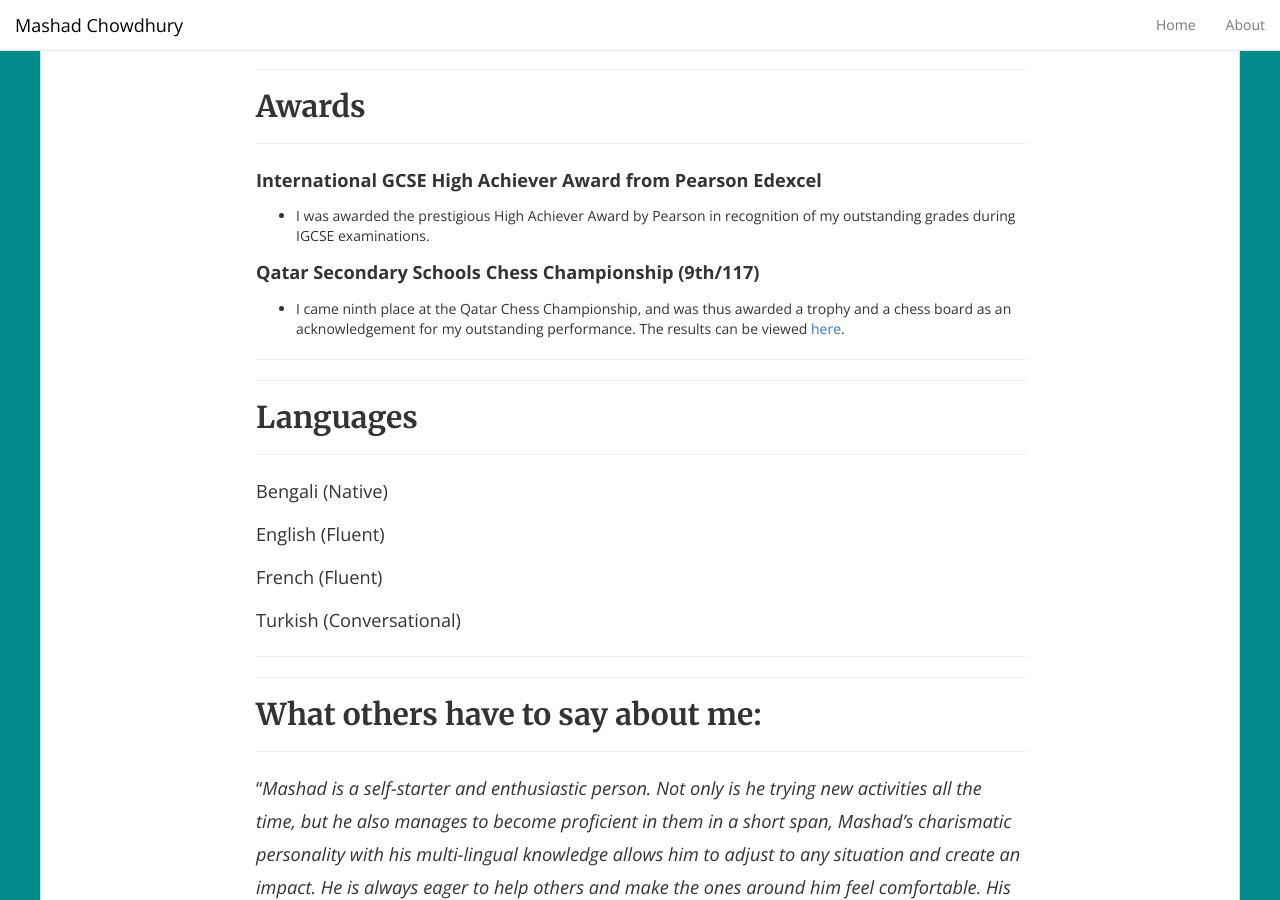
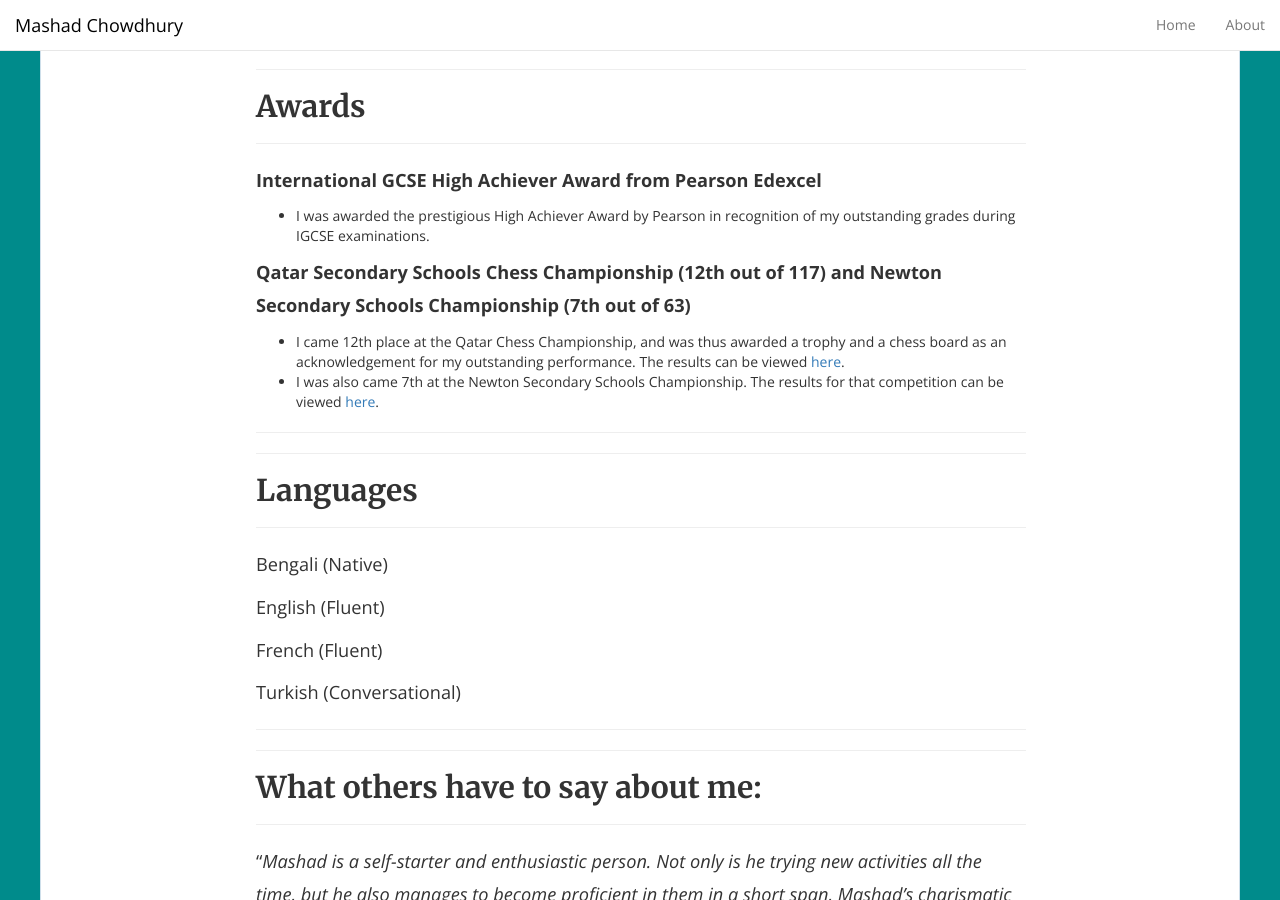
Before and after one commit to mashadchowdhury/mashadchowdhury.github.io, a Jekyll site: the page built from _pages/about.md, in a window 1280 px wide and 900 px high, scrolled down 2348 px. Built offline with Jekyll 4.4.1, drawn with Linux system fonts in a browser that asks for light colours; nearby versions of some CDN libraries.

Commit message:
Update about.md

```diff
--- a/_pages/about.md
+++ b/_pages/about.md
@@ -89,8 +89,9 @@ administration to discuss important matters regarding the school.
 
 - I was awarded the prestigious High Achiever Award by Pearson in recognition of my outstanding grades during IGCSE examinations.
 
-**Qatar Secondary Schools Chess Championship (9th/117)**
-- I came ninth place at the Qatar Chess Championship, and was thus awarded a trophy and a chess board as an acknowledgement for my outstanding performance. The results can be viewed [here](http://chess-results.com/tnr220557.aspx?lan=18).
+**Qatar Secondary Schools Chess Championship (12th out of 117) and Newton Secondary Schools Championship (7th out of 63)**
+- I came 12th place at the Qatar Chess Championship, and was thus awarded a trophy and a chess board as an acknowledgement for my outstanding performance. The results can be viewed [here](https://chess-results.com/tnr222648.aspx?lan=1&art=0&fed=QAT).
+- I was also came 7th at the Newton Secondary Schools Championship. The results for that competition can be viewed [here](https://chess-results.com/tnr220557.aspx?lan=1&art=1).
 
 ---
 ---
```
